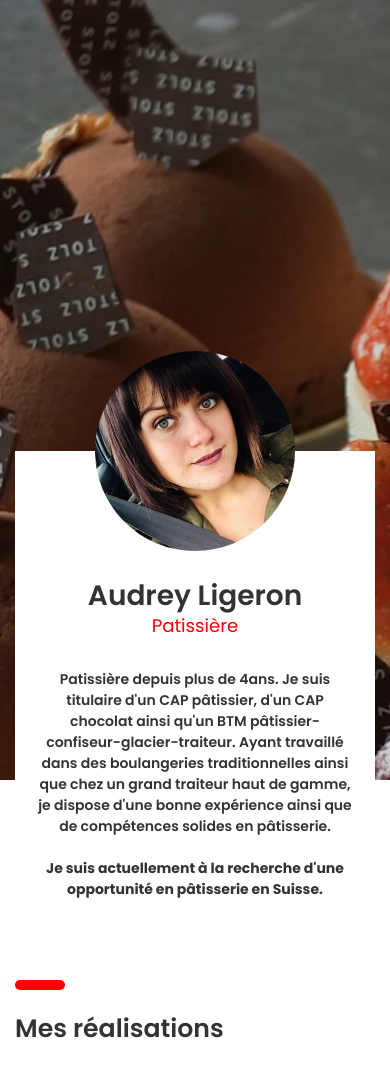
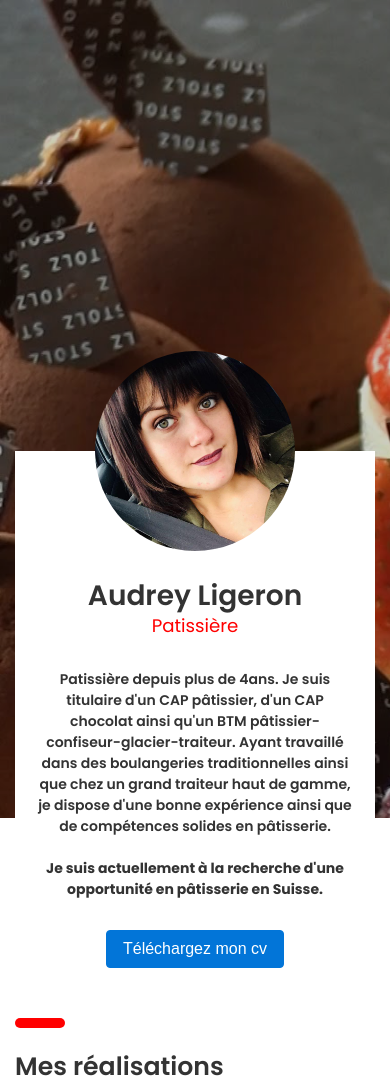
Before and after one commit to ghfr/audreyligeron, a plain HTML site: page index.html in a window 390 px wide. Shown: the top 1091 px of the page. Drawn offline with nearby package versions, Linux system fonts and the light colour scheme.

Commit message:
fix buttons mobile

```diff
--- a/index.html
+++ b/index.html
@@ -27,13 +27,6 @@
 </head>
 <body>
 
-	<header>
-		<div class="container">
-
-
-			<a class="downlad-btn" href="images/audreycv.pdf" download="audreycv.pdf">Téléchargez mon cv</a>
-		</div><!-- container -->
-	</header>
 
 	<section class="intro-section">
 		<div class="container">
@@ -51,6 +44,9 @@
 							<strong>Je suis actuellement à la recherche d'une opportunité en pâtisserie en Suisse.</strong>
 							</li>
 						</ul>
+						<button type="button" class="btn btn-primary">
+
+<a class="downlad-btn" href="images/audreycv.pdf" download="audreycv.pdf">Téléchargez mon cv</a> </button>
 
 					</div><!-- intro -->
 				</div><!-- col-sm-8 -->
```
